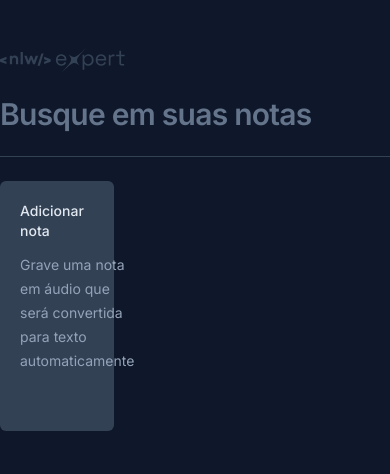
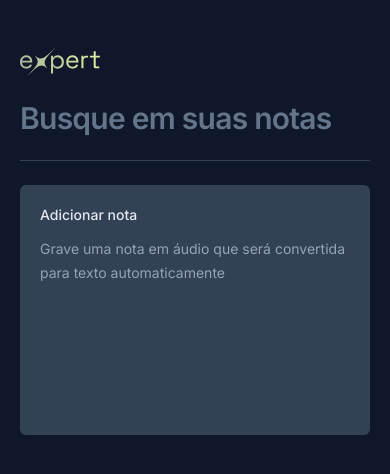
Before and after one commit to aleviannaf/expert-note, a React (Vite) app: page / in a window 390 px wide. Shown: the top 474 px of the page. Built offline with nearby package versions, Linux system fonts and the light colour scheme.

Commit message:
feat: update in call of components

```diff
--- a/src/App.tsx
+++ b/src/App.tsx
@@ -1,5 +1,5 @@
 import { ChangeEvent, useState } from 'react';
-import logo from './assets/logo-expert-notes.svg';
+import logo from './assets/logo.svg';
 import { NewNoteCard } from './components/NewNoteCard.tsx';
 import { NoteCard } from './components/NoteCard';
 
@@ -41,13 +41,22 @@
     setSearch(query)
   }
 
+  const onNoteDeleted = (id: string) =>{
+    const notesArray = notes.filter(note => {
+      return note.id !== id
+    })
+
+    setNotes(notesArray)
+    localStorage.setItem('notes', JSON.stringify(notesArray))
+  }
+
   const filterNotes = search !== ''
   ? notes.filter(note => note.content.toLowerCase().includes(search.toLowerCase()))
   : notes;
 
   return (
-    <div className='mx-auto max-w-6xl my-12 space-y-6'>
-      <img src={logo} alt="logo da aplicação" />
+    <div className='mx-auto max-w-6xl my-12 space-y-6 px-5'>
+      <img className='h-7' src={logo} alt="logo da aplicação" />
       <form className='w-full'>
         <input
           value={search}
@@ -59,11 +68,11 @@
       </form>
       <div className='h-px bg-slate-700' />
 
-      <div className='grid grid-cols-3 gap-6 auto-rows-[250px]'>
+      <div className='grid grid-cols-1 md:grid-cols-2 lg:grid-cols-3 gap-6 auto-rows-[250px]'>
         <NewNoteCard onAdded={onNoteCreated}/>
         {
           filterNotes.map(note => {
-            return <NoteCard key={note.id} note={note} />
+            return <NoteCard key={note.id} note={note} onNoteDeleted={onNoteDeleted} />
           })
         }
       </div>
```
Also changed, not shown: src/assets/logo.svg (added).
